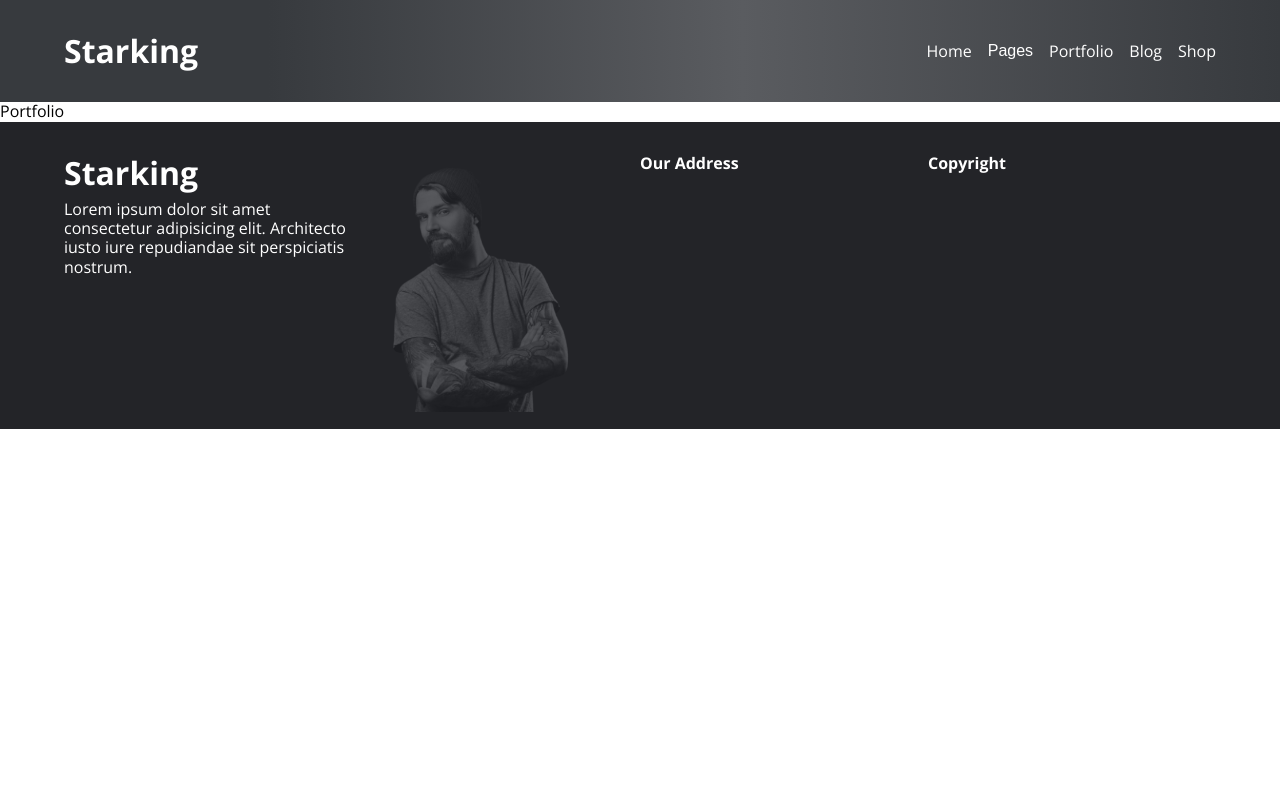
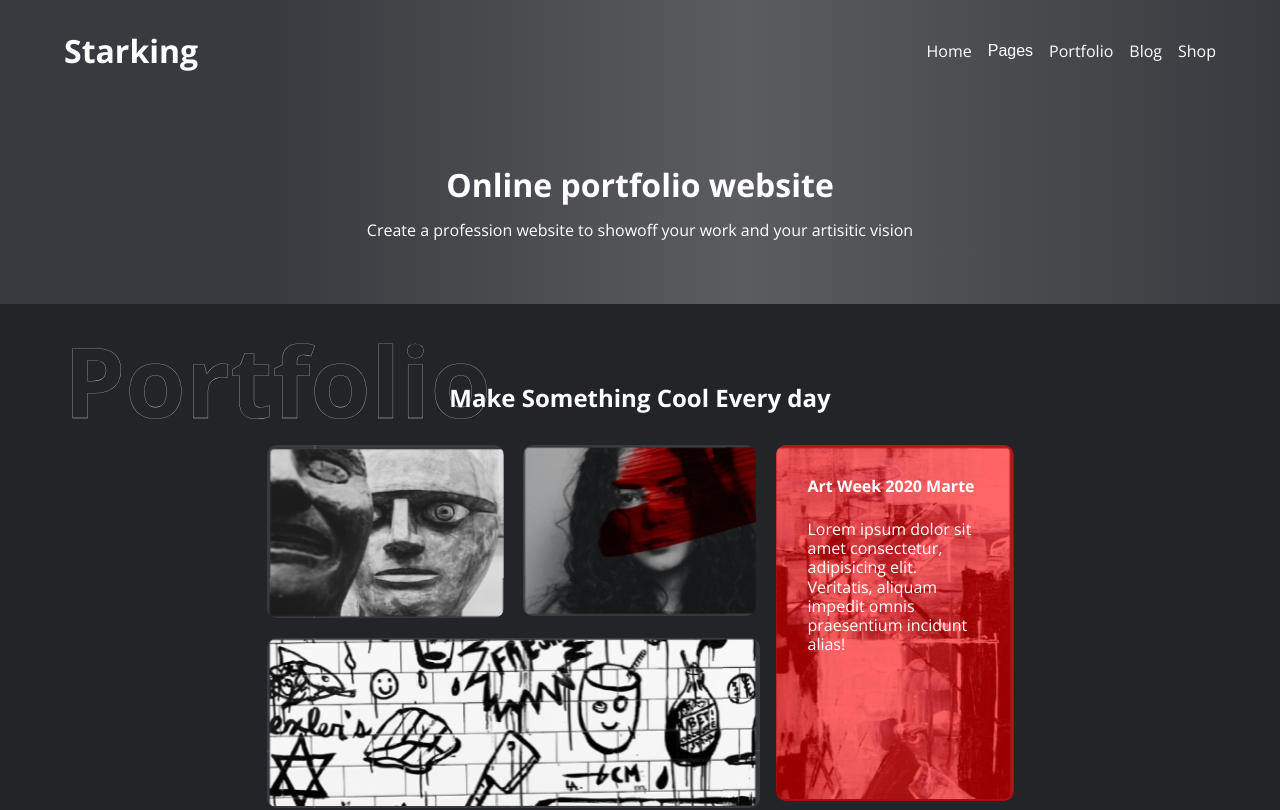
Before and after one commit to abdoolkadir/jd-frontend-role-test, a React (Create React App) app: page /portfolio in a window 1280 px wide. Shown: the top 810 px of the page. Built offline with nearby package versions, Linux system fonts and the light colour scheme; the HTML template or start-up script is replaced by a standard one.

Commit message:
portfolio page

```diff
--- /dev/null
+++ b/src/components/shared/ClickHereForMore.jsx
@@ -0,0 +1,14 @@
+import LinkBtn from './LinkBtn';
+
+function ClickHereForMore({ className, text, width, bgColor, padding }) {
+  return (
+    <div
+      className={className}
+      style={{ width: width, backgroundColor: bgColor, padding: padding }}
+    >
+      <p>{text}</p>
+      <LinkBtn btnText="View more" className="btn" link={'/portfolio'} />
+    </div>
+  );
+}
+export default ClickHereForMore;
--- /dev/null
+++ b/src/components/shared/PagesHeader.jsx
@@ -0,0 +1,11 @@
+function PagesHeader({ headerText, subText }) {
+  return (
+    <header className="pages-header">
+      <div className="container">
+        <h1>{headerText}</h1>
+        <p>{subText}</p>
+      </div>
+    </header>
+  );
+}
+export default PagesHeader;
--- a/src/index.css
+++ b/src/index.css
@@ -49,6 +49,7 @@ ul {
   width: 90%;
 }
 
+/* Buttons */
 .btn {
   cursor: pointer;
   background: var(--primary-red);
@@ -65,6 +66,8 @@ ul {
   border-radius: 50px;
   padding: 1rem 2rem;
 }
+
+/* Card components */
 
 .card {
   display: flex;
@@ -97,6 +100,7 @@ img {
   z-index: 99;
 }
 
+/* Overlay header component */
 .overlay-header-text {
   color: var(--primary-black);
   position: absolute;
@@ -107,6 +111,8 @@ img {
   -webkit-text-stroke-color: rgb(212, 212, 212);
   z-index: 0;
 }
+
+/* Process bar component */
 
 .process-bar {
   /* width: 45%; */
@@ -142,3 +148,24 @@ h4 {
 .progress-rank span {
   color: #808080;
 }
+
+/* Pages Header component */
+
+.pages-header {
+  background: rgb(55, 58, 62);
+  background: linear-gradient(
+    90deg,
+    rgba(55, 58, 62, 1) 21%,
+    rgba(90, 92, 96, 1) 58%,
+    rgba(55, 58, 62, 1) 100%
+  );
+}
+
+.pages-header .container {
+  color: #fff;
+  display: flex;
+  flex-direction: column;
+  align-items: center;
+  gap: 1rem;
+  padding: 4rem 0;
+}
--- a/src/pages/blog/Blog.jsx
+++ b/src/pages/blog/Blog.jsx
@@ -1,4 +1,13 @@
+import PagesHeader from '../../components/shared/PagesHeader';
+
 function Blog() {
-  return <div>Blog</div>;
+  return (
+    <div>
+      <PagesHeader
+        headerText={'Blog'}
+        subText={'All the latest news about the work of creative designers'}
+      />
+    </div>
+  );
 }
 export default Blog;
--- a/src/pages/home/Home.jsx
+++ b/src/pages/home/Home.jsx
@@ -11,9 +11,9 @@ function Home() {
     <div className="home">
       <Header />
       <BenefitsSection />
-      <PortfolioSection />
+      <PortfolioSection bgColor={'#373a3e'} />
       <SkillsSection />
-      <ProcessSection />
+      <ProcessSection text={'Like what you see? Click here for more'} />
     </div>
   );
 }
--- a/src/pages/portfolio/Portfolio.jsx
+++ b/src/pages/portfolio/Portfolio.jsx
@@ -1,4 +1,23 @@
+import PagesHeader from '../../components/shared/PagesHeader';
+import PortfolioSection from '../sections/portfolio/PortfolioSection';
+
 function Portfolio() {
-  return <div>Portfolio</div>;
+  return (
+    <div>
+      <PagesHeader
+        subText={
+          'Create a profession website to showoff your work and your artisitic vision'
+        }
+        headerText={'Online portfolio website'}
+      />
+      <PortfolioSection
+        styleBgColor={'#232428'}
+        color={'#232428'}
+        bgColor={'#0F0F11'}
+        width={'100%'}
+        padding={'2rem'}
+      />
+    </div>
+  );
 }
 export default Portfolio;
--- a/src/pages/sections/portfolio/PortfolioSection.jsx
+++ b/src/pages/sections/portfolio/PortfolioSection.jsx
@@ -1,28 +1,31 @@
+import ClickHereForMore from '../../../components/shared/ClickHereForMore';
 import ImageGallery from '../../../components/shared/ImageGallery';
-import LinkBtn from '../../../components/shared/LinkBtn';
-import { data } from './portfolio.data';
 import './portfolioSection.css';
 
-function PortfolioSection() {
+function PortfolioSection({ styleBgColor, color, width, bgColor, padding }) {
   return (
-    <section className="portfolio-section">
+    <section
+      className="portfolio-section"
+      style={{ backgroundColor: styleBgColor }}
+    >
       <div className="container">
         <div className="portfolio-col-1">
-          <h1 className="overlay-header-text">Portfolio</h1>
+          <h1 className="overlay-header-text" style={{ color: color }}>
+            Portfolio
+          </h1>
           <h2>Make Something Cool Every day</h2>
         </div>
         <div className="portfolio-col-2">
           <ImageGallery />
         </div>
-        <div className="portfolio-col-3">
-          <p>Like what you see? click here for more features.</p>
-          <LinkBtn
-            link={'portfolio'}
-            btnText={'View More'}
-            className={'btn-secondary'}
-          />
-        </div>
       </div>
+      <ClickHereForMore
+        className={'portfolio-col-3'}
+        text={'Like what you see? click here for more features.'}
+        bgColor={bgColor}
+        width={width}
+        padding={padding}
+      />
     </section>
   );
 }
--- a/src/pages/sections/portfolio/portfolioSection.css
+++ b/src/pages/sections/portfolio/portfolioSection.css
@@ -27,6 +27,10 @@
 .portfolio-col-1 h2 {
   z-index: 99;
   /* width: 25%; */
+}
+
+.portfolio-col-2 {
+  margin-bottom: 2rem;
 }
 
 .portfolio-col-3 {
--- a/src/pages/sections/process/ProcessSection.jsx
+++ b/src/pages/sections/process/ProcessSection.jsx
@@ -3,8 +3,9 @@ import image from '../../../components/assets/image-2.png';
 import ProcessBar from '../../../components/shared/ProcessBar';
 import './processSection.css';
 import LinkBtn from '../../../components/shared/LinkBtn';
+import ClickHereForMore from '../../../components/shared/ClickHereForMore';
 
-function ProcessSection() {
+function ProcessSection({ text }) {
   return (
     <section className="process-section">
       <div className="process-col-1 container">
@@ -36,10 +37,7 @@ function ProcessSection() {
         </div>
       </div>
 
-      <div className="process-col-4">
-        <p>Like what you see? Click here for more</p>
-        <LinkBtn btnText="View more" className="btn" link={'/portfolio'} />
-      </div>
+      <ClickHereForMore className={'process-col-4'} text={text} />
     </section>
   );
 }
--- a/src/pages/shop/Shop.jsx
+++ b/src/pages/shop/Shop.jsx
@@ -1,4 +1,10 @@
+import PagesHeader from '../../components/shared/PagesHeader';
+
 function Shop() {
-  return <div>Shop</div>;
+  return (
+    <div>
+      <PagesHeader headerText={'Shop'} subText={null} />
+    </div>
+  );
 }
 export default Shop;
```
